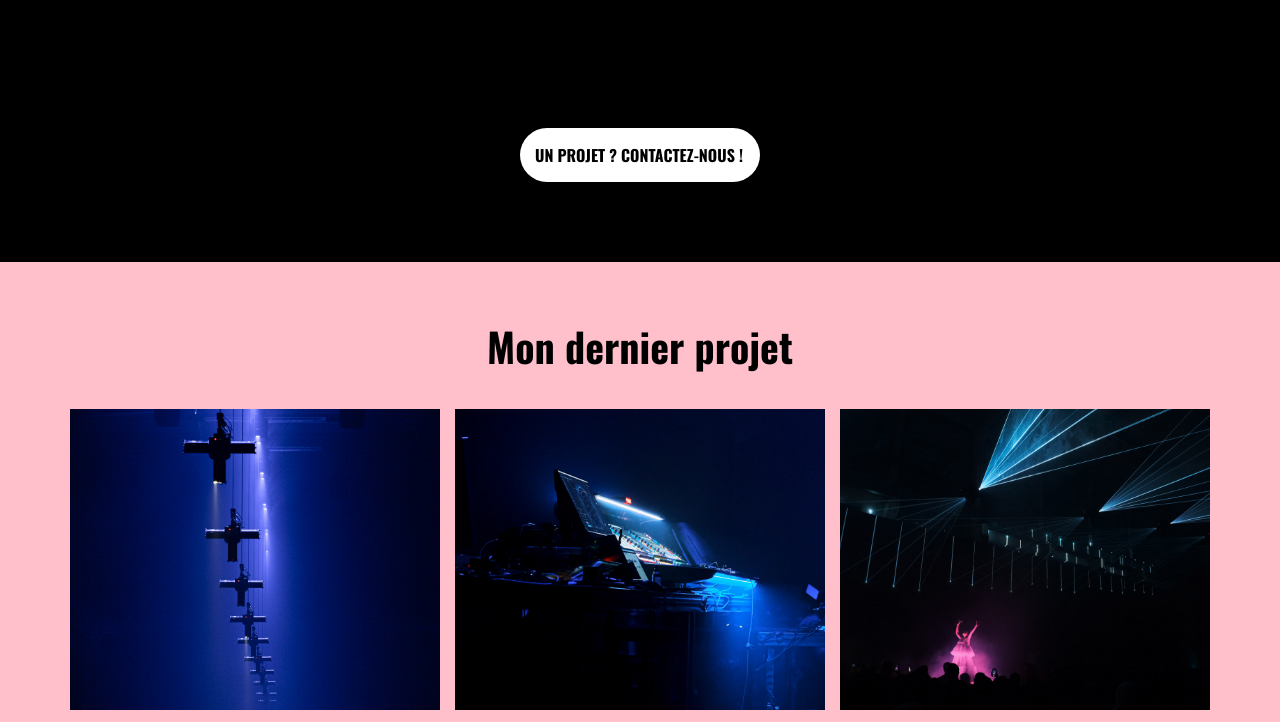
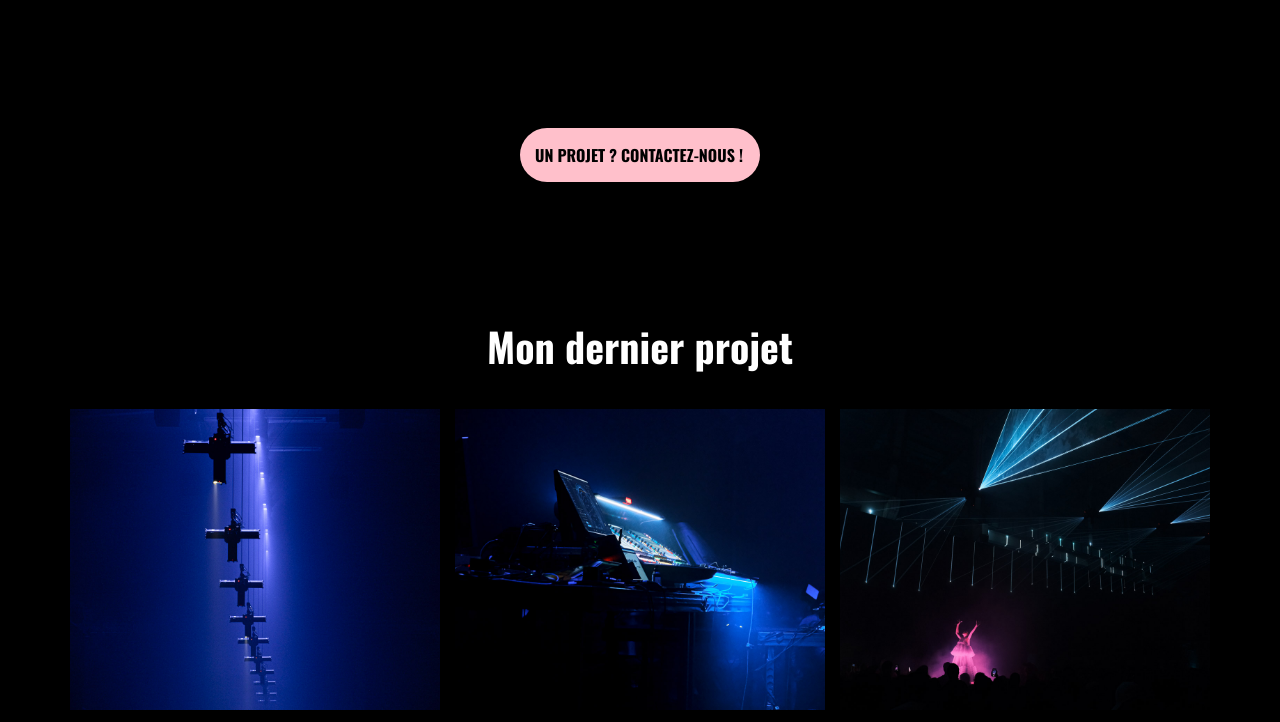
Before and after one commit to AdrienYakite/Site-Mathias-Portfolio-Photo, a plain HTML site: page index.html in a window 1280 px wide. Shown: the part 580-1302 px from the top of the page. Drawn offline with nearby package versions, Linux system fonts and the light colour scheme.

Commit message:
ksssssss shkiyihii

```diff
--- a/style.css
+++ b/style.css
@@ -176,18 +176,18 @@ form textarea::placeholder{
 }
 
 .PortfolioAccueil{
-    background-color: pink;
-    color: black;
+    background-color: black;
+    color: white;
     padding: 20px;
     margin-bottom: 200px;
 
 }
 
 .PortfolioAccueil h2{
-    color: black;
+    color: white;
 }
 .PortfolioAccueil a{
-    color: black;
+    color: white;
 }
 
 .PortfolioAccueil .btn2{
@@ -249,6 +249,12 @@ form textarea::placeholder{
 .introNightAp a{
     width: 210px;
     margin: auto;
+    background-color: pink;
+
+}
+
+.introNightAp a:hover{
+    color: black;
 }
 
 
```
